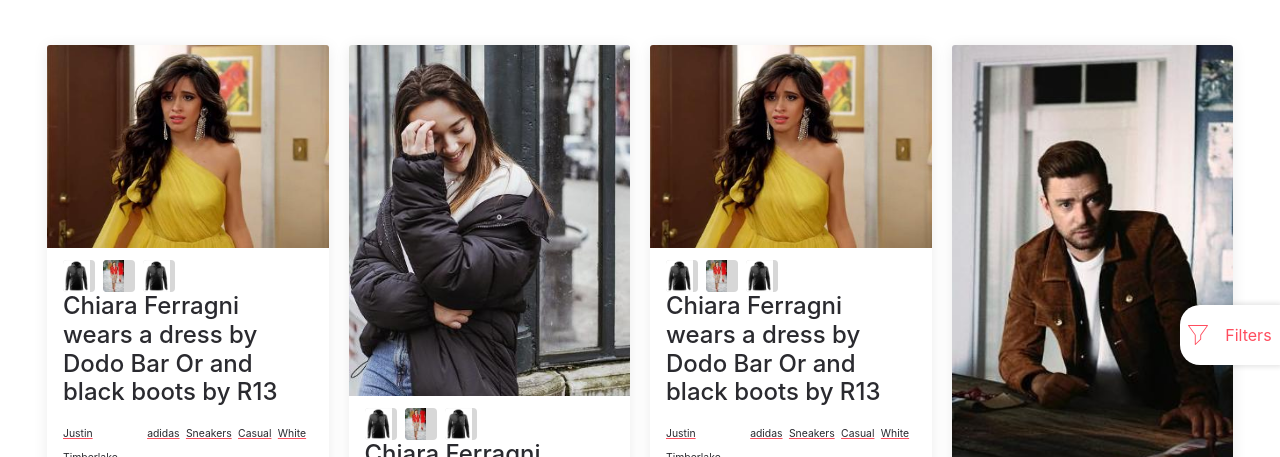
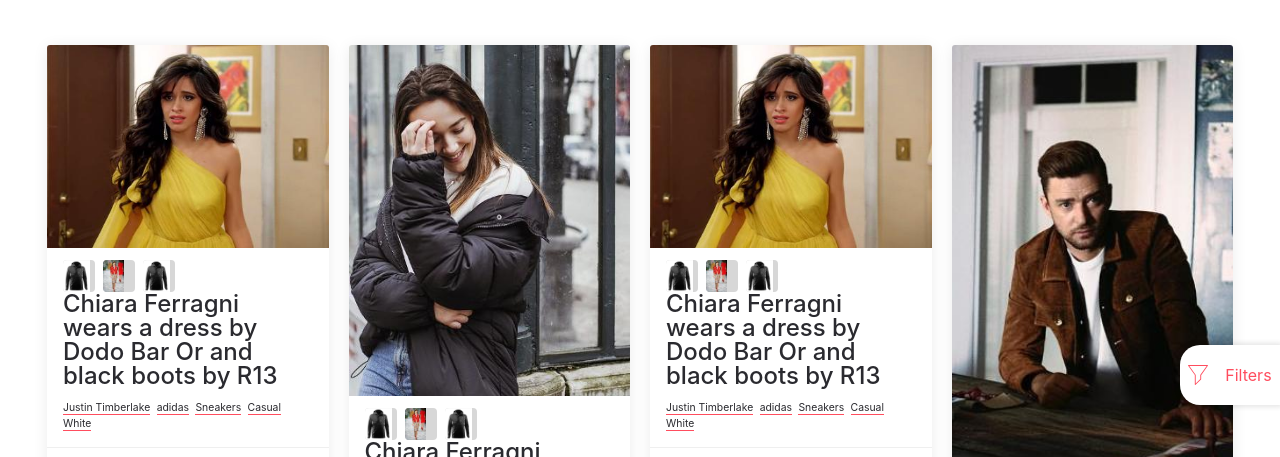
Before and after one commit to Kry-dev/smogey.be-content, a website built with webpack: page src/pug/celebrity.pug in a window 1280 px wide. Shown: the part 295-752 px from the top of the page. Built offline with nearby package versions, Linux system fonts and the light colour scheme; files whose address does not match are found by name.

Commit message:
tags a hover border

```diff
--- a/src/sass/global/_buttons.scss
+++ b/src/sass/global/_buttons.scss
@@ -5,7 +5,7 @@ button{
 	position: fixed;
 	width: 100px;
 	height: 60px;
-	top: 75vh;
+	top: 80vh;
 	right: 0;
 	display: flex;
 	flex-direction: row;
--- a/src/sass/global/_cards-columns.scss
+++ b/src/sass/global/_cards-columns.scss
@@ -24,6 +24,9 @@
 			box-shadow: 0 2px 20px 0 rgba(0,0,0,.24);
 			//cursor: pointer;
 		}
+		&-title{
+			line-height: 1;
+		}
 		&-body{
 			padding: 12px 16px 16px;
 		}
@@ -45,15 +48,17 @@
 			display: flex;
 			flex-direction: row;
 			justify-content: flex-start;
+			flex-wrap: wrap;
 			li{
+				font-size: .65rem;
 				a{
-					font-size: .65rem;
 					margin-right: .4rem;
 					color: $dark;
-					text-decoration: underline;
-					text-decoration-color: $primary;
+					line-height: 1;
+					border-bottom: 1px solid $primary;
 					&:hover{
-						border-bottom: 1px solid $primary;
+						text-decoration: none;
+						border-bottom: 2px solid $primary;
 					}
 				}
 			}
```
Also changed, not shown: build/assets/css/app.min.css.
